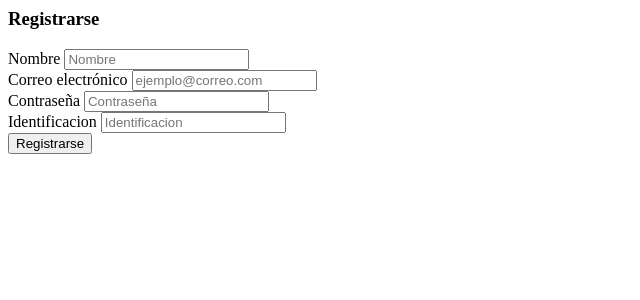
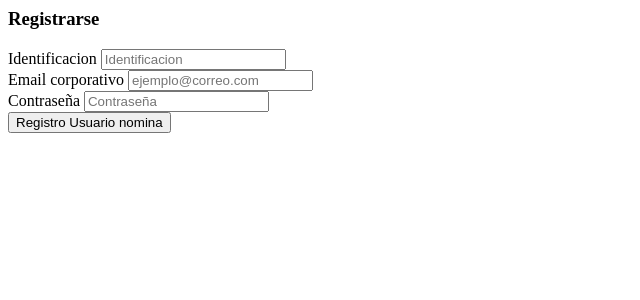
Before and after one commit to MrError2003/apprh, a PHP site: page /views/registro.php in a window 1280 px wide. Shown: the top 300 px of the page, without its empty margins (0-640 px from the left). Run offline with PHP 8.4, Linux system fonts and the light colour scheme.

Commit message:
modificacion usuario nomina

```diff
--- a/views/registro.php
+++ b/views/registro.php
@@ -9,14 +9,11 @@
       include '../controller/conexion.php';
       if (isset($_POST['registrarse'])) {
         $identificacion = $_POST['identificacion'];
-        $nombre = $_POST['nombre']; //escampar el input en una variable
         $email = $_POST['email'];
         $password = $_POST['password'];
-        $estado = "ACTIVO";
-        $fechacreacion = date("Y-m-d");
 
-        $insert = mysqli_query($con, "INSERT INTO empleados(nombre,identificacion,email,pasword,estado, fechacreacion)
-          VALUES ('$nombre','$identificacion','$email','$password','$estado','$fechacreacion')");
+        $insert = mysqli_query($con, "INSERT INTO usuariosnomina(nombre,identificacion,email,pasword,estado, fechacreacion)
+          VALUES ('$identificacion','$email','$password')");
 
         if ($insert) {
           echo '<div class="alert alert-succer" role="alert">
@@ -32,24 +29,20 @@
 
     <form method="post">
       <div class="mb-3">
-        <label for="registerName" class="form-label">Nombre</label>
-        <input type="text" class="form-control" id="registerName" placeholder="Nombre" name="nombre" required>
+        <label for="registerIdentificacion" class="form-label">Identificacion</label>
+        <input type="text" class="form-control" id="identificacion" placeholder="Identificacion" name="identificacion" required>
       </div>
       <div class="mb-3">
-        <label for="registerEmail" class="form-label">Correo electrónico</label>
-        <input type="email" class="form-control" id="registerEmail" placeholder="ejemplo@correo.com" name="email" required>
+        <label for="registerEmail" class="form-label">Email corporativo</label>
+        <input type="email" class="form-control" id="corpemail" placeholder="ejemplo@correo.com" name="corpemail" required>
       </div>
       <div class="mb-3">
         <label for="registerPassword" class="form-label">Contraseña</label>
         <input type="password" class="form-control" id="registerPassword" placeholder="Contraseña" name="password" required>
       </div>
-      <div class="mb-3">
-        <label for="registerIdentificacion" class="form-label">Identificacion</label>
-        <input type="text" class="form-control" id="registerPassword" placeholder="Identificacion" name="identificacion" required>
-      </div>
 
       <div class="text-center">
-        <button type="submit" class="btn btn-primary" name="registrarse">Registrarse</button>
+        <button type="submit" class="btn btn-primary" name="registrarse">Registro Usuario nomina</button>
       </div>
     </form>
 
```
